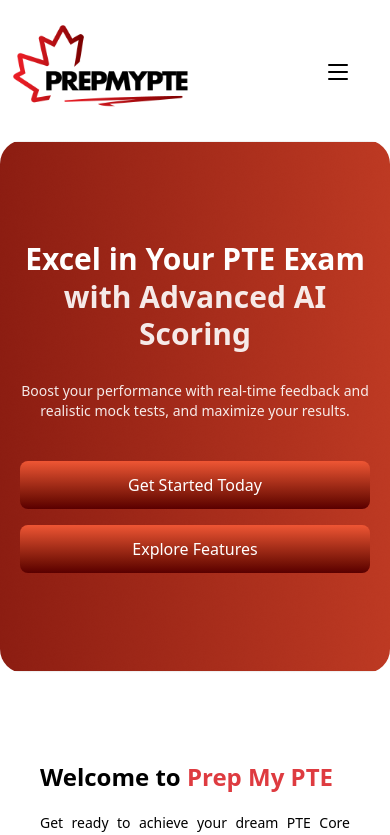
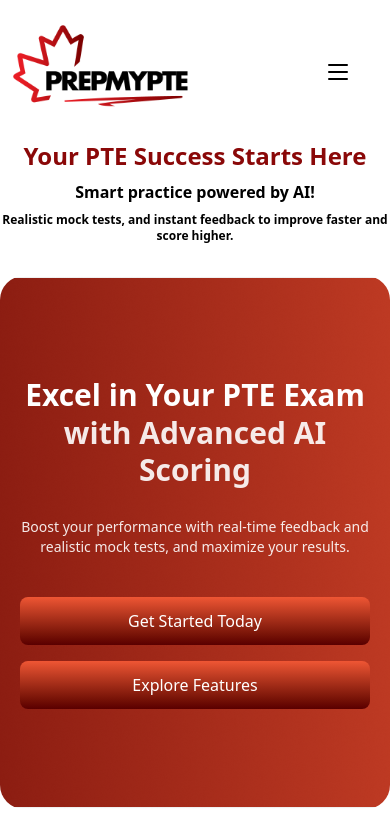
Before and after one commit to asir131/prepmypte, a Next.js app: page / in a window 390 px wide. Shown: the top 835 px of the page. Built offline with nearby package versions, Linux system fonts and the light colour scheme.

Commit message:
some fixes

```diff
--- a/src/app/about-us/page.tsx
+++ b/src/app/about-us/page.tsx
@@ -9,9 +9,11 @@
     <div className="flex flex-col items-center justify-center gap-20">
       <AboutUs />
       <OurVision />
-      <History />
+      <div className="lg:mb-20">
+        <History />
+      </div>
 
-      <div className="min-h-screen flex items-center justify-center lg:p-30 p-6">
+      <div className=" flex items-center justify-center pb-30 p-6 lg:-mt-30 ">
         <div className="lg:flex gap-8 lg:gap-30 max-w-6xl items-center justify-between bg-linear-to-r from-[#A52B1A] to-[#EF5634] text-white rounded-2xl w-full">
           {/* Text Content */}
           <div className="lg:pl-6 p-6 lg:p-0 lg:w-1/2">
--- a/src/app/components/home/Footer.tsx
+++ b/src/app/components/home/Footer.tsx
@@ -55,10 +55,18 @@
         </div>
         <div className="lg:mt-15 mt-5 pl-10 lg:pl-0 leading-10 gap-1 flex flex-col">
           <p className="font-bold text-[20px]">Pearson PTE</p>
-          <Link href="https://www.pearsonpte.com/about-us">About Pearson PTE</Link>
-          <Link href="https://www.pearsonpte.com/">Pearson Official Website</Link>
-          <Link href="https://www.pearsonpte.com/preparation">Pearson Official Tests</Link>
-          <Link href="https://www.pearsonpte.com/test-centers-and-fees">Pearson PTE Test Centers & Fees</Link>
+          <Link href="https://www.pearsonpte.com/about-us">
+            About Pearson PTE
+          </Link>
+          <Link href="https://www.pearsonpte.com/">
+            Pearson Official Website
+          </Link>
+          <Link href="https://www.pearsonpte.com/preparation">
+            Pearson Official Tests
+          </Link>
+          <Link href="https://www.pearsonpte.com/test-centers-and-fees">
+            Pearson PTE Test Centers & Fees
+          </Link>
         </div>
         <div className="lg:mt-15 pl-10 mt-5 md:mt-0 lg:pl-0 leading-10  flex flex-col">
           <p className="font-bold text-[20px]">Product</p>
@@ -75,12 +83,13 @@
         <div className="lg:mt-15 pl-10 md:mt-0 mt-5 lg:pl-0 leading-10 flex flex-col">
           <p className="font-bold text-[20px]">Support</p>
           <Link href="contact-us">Contact us</Link>
-          <Link href="https://chat.whatsapp.com/IrvVHJdEdpF8rLP4Krf51P">Chat support</Link>
-
+          <Link href="https://chat.whatsapp.com/IrvVHJdEdpF8rLP4Krf51P">
+            Chat support
+          </Link>
         </div>
       </div>
       <div className="border-t border-white mx-10 flex justify-end lg:gap-170 pt-10 items-center">
-        <p>© 2025 Prep My PTE . All rights reserved .</p>
+        <p>© 2026 Prep My PTE . All rights reserved .</p>
         {/* <div className="flex gap-3">
           <span>
             <svg
--- a/src/app/components/home/Hero.tsx
+++ b/src/app/components/home/Hero.tsx
@@ -1,10 +1,21 @@
-
 import Image from "next/image";
 import Link from "next/link";
 
 const Hero = () => {
   return (
     <section className="lg:mr-50 lg:ml-50 md:mr-10 md:ml-10 mt-0 md:mt-20">
+      <div className="flex flex-col justify-center items-center gap-2 md:gap-5 mb-8 md:-mt-10">
+        <h1 className="text-[#8a0808] font-bold text-2xl lg:text-5xl text-center">
+          Your PTE Success Starts Here
+        </h1>
+        <h1 className="font-bold lg:text-3xl text-center">
+          Smart practice powered by AI!
+        </h1>
+        <h1 className="font-semibold text-xs md:text-xl text-center">
+          Realistic mock tests, and instant feedback to improve faster and score
+          higher.
+        </h1>
+      </div>
       <div
         className="mx-auto relative   rounded-3xl   md:py-0"
         style={{
--- a/src/app/components/home/NavBar.tsx
+++ b/src/app/components/home/NavBar.tsx
@@ -48,7 +48,7 @@
   };
 
   return (
-    <div className="container relative lg:mx-auto bg-white z-10  flex items-center justify-between pt-3">
+    <div className="container relative lg:mx-auto bg-white z-10  flex items-center justify-between pt-3 ">
       <Link href="/">
         <Image src={logo} width={200} height={100} alt="" />
       </Link>
--- a/src/app/page.tsx
+++ b/src/app/page.tsx
@@ -25,7 +25,7 @@
       <WhereverUare />
       <UsersSaying />
       <ChoosePlan />
-      <CoachingPlan/>
+      <CoachingPlan />
       <ExtraGuidance />
     </div>
   );
```
